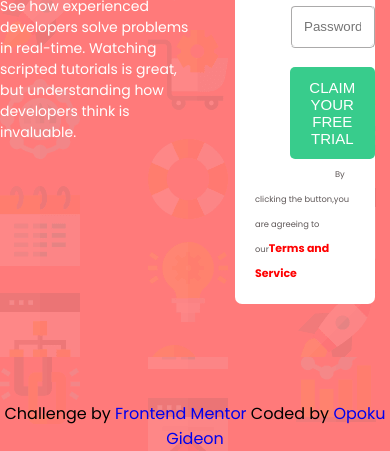
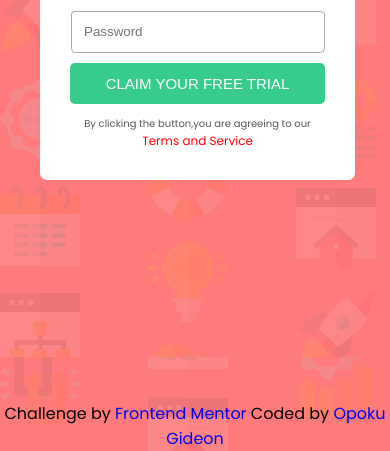
Before and after one commit to Baroski-hub/Signupform, a plain HTML site: page intro.html in a window 390 px wide. Shown: the part 443-894 px from the top of the page. Drawn offline with Linux system fonts and the light colour scheme.

Commit message:
added images and updates

```diff
--- a/intro.html
+++ b/intro.html
@@ -58,7 +58,7 @@
                 </g>
               </svg>
             </div>
-            <div id="errorfirstname" class="sign"></div>
+            <div id="errorfirstname" class="sign" style="margin-bottom: 20px;"></div>
             <div class="lastnameContainer">
               <input type="text" id="lastname" class="lastName" placeholder="Last Name">
               <svg width="24" class="icon2" id="icon2" height="24" xmlns="http://www.w3.org/2000/svg">
@@ -69,7 +69,7 @@
                 </g>
               </svg>
             </div>
-            <div id="errorlastname" class="sign"></div>
+            <div id="errorlastname" class="sign" style="margin-bottom: 20px;"></div>
             <div class="EmailContainer">
               <input type="email" id="mail" class="Email" placeholder="Email Address">
               <svg width="24" class="icon3" id="icon3" height="24" xmlns="http://www.w3.org/2000/svg">
@@ -80,7 +80,7 @@
                 </g>
               </svg>
             </div>
-            <div id="erroremail" class="sign"></div>
+            <div id="erroremail" class="sign" style="margin-bottom: 20px;"></div>
             <div class="passwordContainer">
               <input type="password" id="Password" class="passWord" placeholder="Password">
               <svg width="24" class="icon4" id="icon4" height="24" xmlns="http://www.w3.org/2000/svg">
@@ -91,12 +91,12 @@
                 </g>
               </svg>
             </div>
-            <div id="errorpassword" class="sign"></div>
+            <div id="errorpassword" class="sign" style="margin-bottom: 10px;"></div>
             <div>
               <button type="submit" class="claimbtn">CLAIM YOUR FREE TRIAL</button>
-              <div>
+              <div style="margin-top: 10px;">
                 <p class="agreeWords"><small class="Agree">By clicking the button,you are agreeing to our</small><a
-                    href="https://www.instagram.com/baroski_dat/?__pwa=1#"><b class="Terms">Terms and Service</b></a>
+                    href="https://www.instagram.com/baroski_dat/?__pwa=1#"><span class="Terms"> Terms and Service</span></a>
                 </p>
               </div>
             </div>
--- a/style.css
+++ b/style.css
@@ -77,12 +77,10 @@ body {
 }
 
 input {
-  width: 85%;
+  width: 100%;
   padding: 12px;
-  margin: 11px;
   border-style: ridge;
   border-radius: 5px;
-  margin-left: 35px;
   border-color: #fffefe;
   outline: none;
 }
@@ -93,7 +91,7 @@ input[type="text"]:focus {
 }
 
 .claimbtn {
-  width: 85%;
+  width: 100%;
   background-color: hsl(154, 59%, 51%);
   border-radius: 5px;
   padding: 12px;
@@ -101,20 +99,15 @@ input[type="text"]:focus {
   border: none;
   color: #fff;
   font-size: 15px;
-  margin-top: 8px;
-  margin-left: 35px;
 }
 
 .inputscontainer {
   background-color: #fff;
   border-radius: 7px;
   width: 90%;
-  padding: 20px;
+  padding: 30px;
 }
 
-.firstName {
-  margin-top: 30px;
-}
 small {
   color: #f3ecec;
 }
@@ -131,17 +124,14 @@ small {
 }
 
 .agreeWords {
-  width: 60%;
-  display: inline;
+  width: 100%;
   justify-items: center;
-  margin-top: 20px;
-  margin-left: 80px;
-  font-size: 10px;
+  font-size: 12px;
   text-align: center;
 }
 
 .Terms {
-  font-size: 11px;
+  font-size: 12px;
   color: red;
 }
 
@@ -178,3 +168,35 @@ small {
   right: 38px;
   display: none;
 }
+
+
+
+
+@media(max-width:1023px){
+  .maincontainer {
+    flex-direction: column;
+  }
+
+  .leftcontainer {
+    width: 100%;
+  }
+
+  .formContainer {
+    width: 100%;
+  }
+}
+
+
+/* @media(max-width: 576px){
+
+}
+
+
+@media(min-width:577px) and (max-width:768px){
+  body{
+    background-color: blue;
+  }
+}
+@media(min-width:769px) and (max-width:1024px){
+
+} */
```
Also changed, not shown: design/active-states.jpg (added), design/desktop-design.jpg (added), design/desktop-preview.jpg (added), design/mobile-design.jpg (added).
